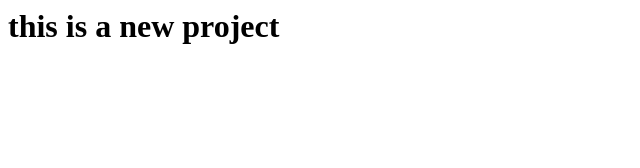
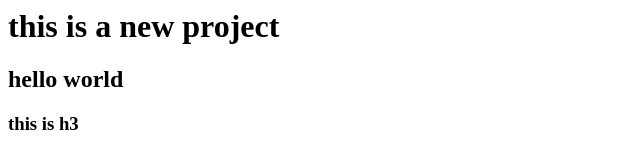
Before and after one commit to sinashahmaleki01/gitCourse, a plain HTML site: page index.html in a window 1280 px wide. Shown: the whole page, without its empty margins (0-640 px from the left). Drawn offline with Linux system fonts and the light colour scheme.

Commit message:
sina branch created and added h3

```diff
--- a/index.html
+++ b/index.html
@@ -2,5 +2,6 @@
 
 
 <h1>this is a new project</h1>
-
+<h2>hello world </h2>
+<h3>this is h3</h3>
 </html>
```
